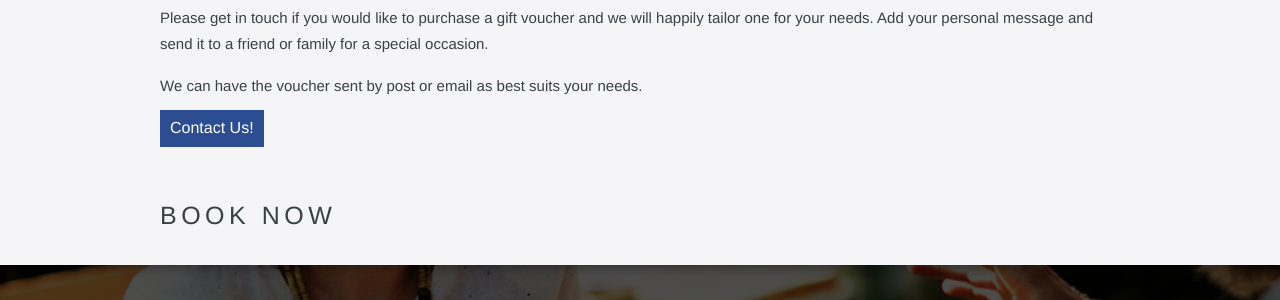
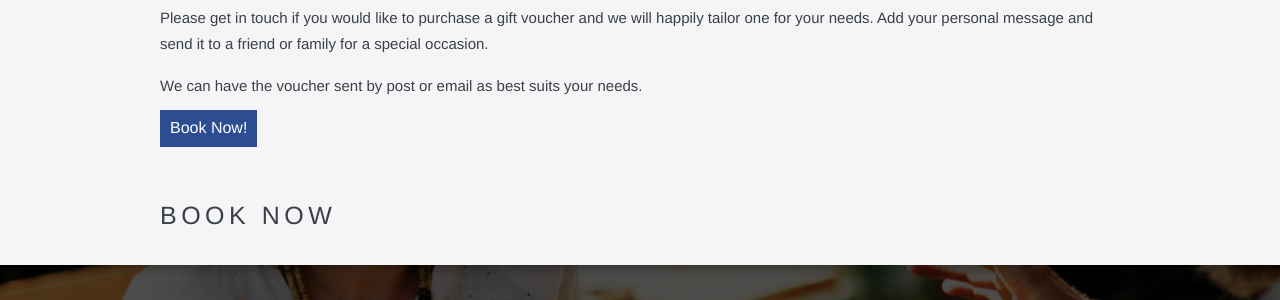
Before and after one commit to asabourin/axelcoaching, a Jekyll site: the page built from _services/gift-voucher.md, in a window 1280 px wide. Shown: the part 482-782 px from the top of the page. Built offline with Jekyll 4.4.1, drawn with Linux system fonts in a browser that asks for light colours; a script that is not in the unit is left out.

Commit message:
Update Services “gift-voucher”

```diff
--- a/_services/gift-voucher.md
+++ b/_services/gift-voucher.md
@@ -12,4 +12,4 @@ Please get in touch if you would like to purchase a gift voucher and we will hap
 
 We can have the voucher sent by post or email as best suits your needs.
 
-<a class="button" href="/contact">Contact Us!</a>
+<a class="button" href="/contact">Book Now!</a>
```
